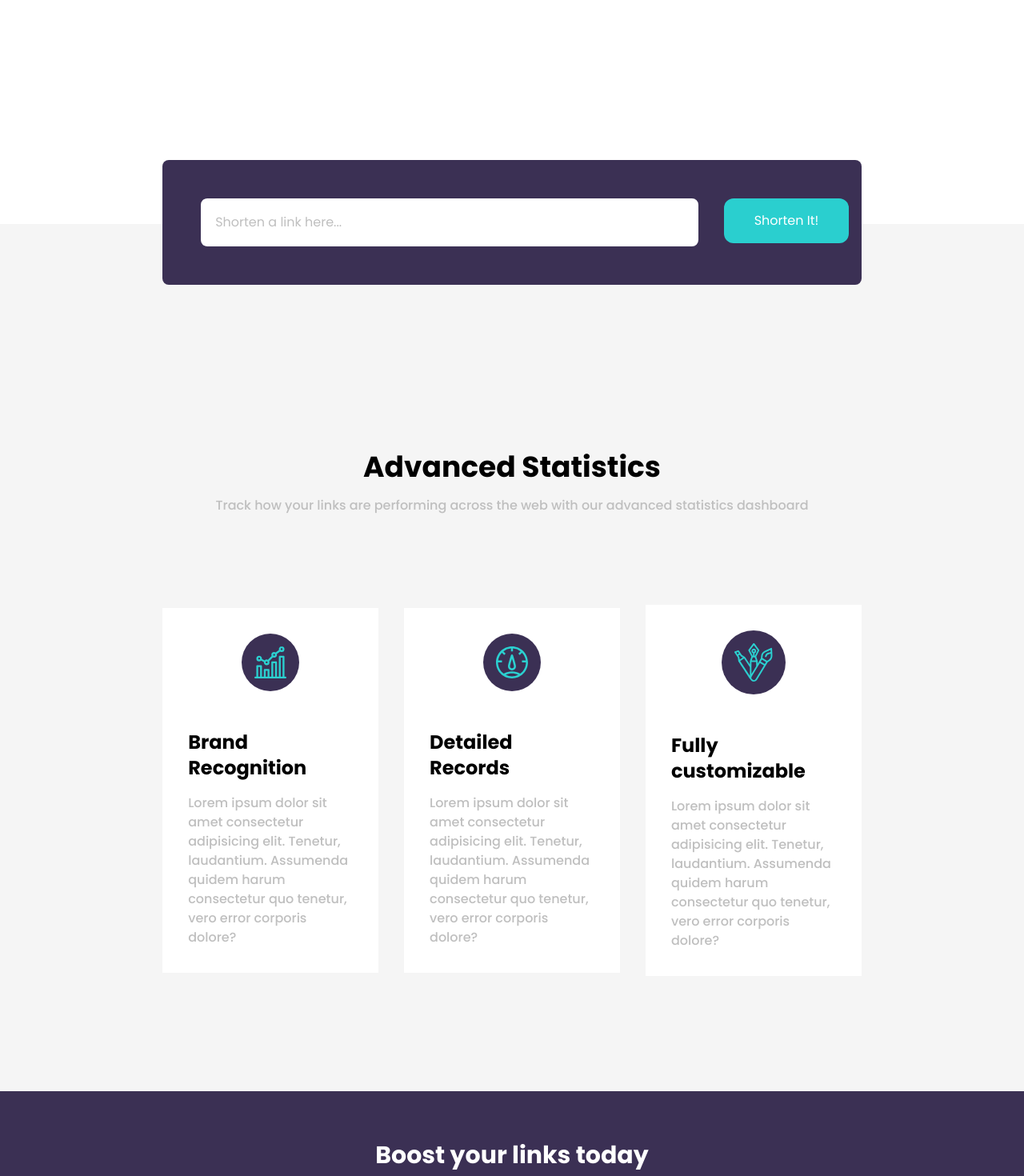
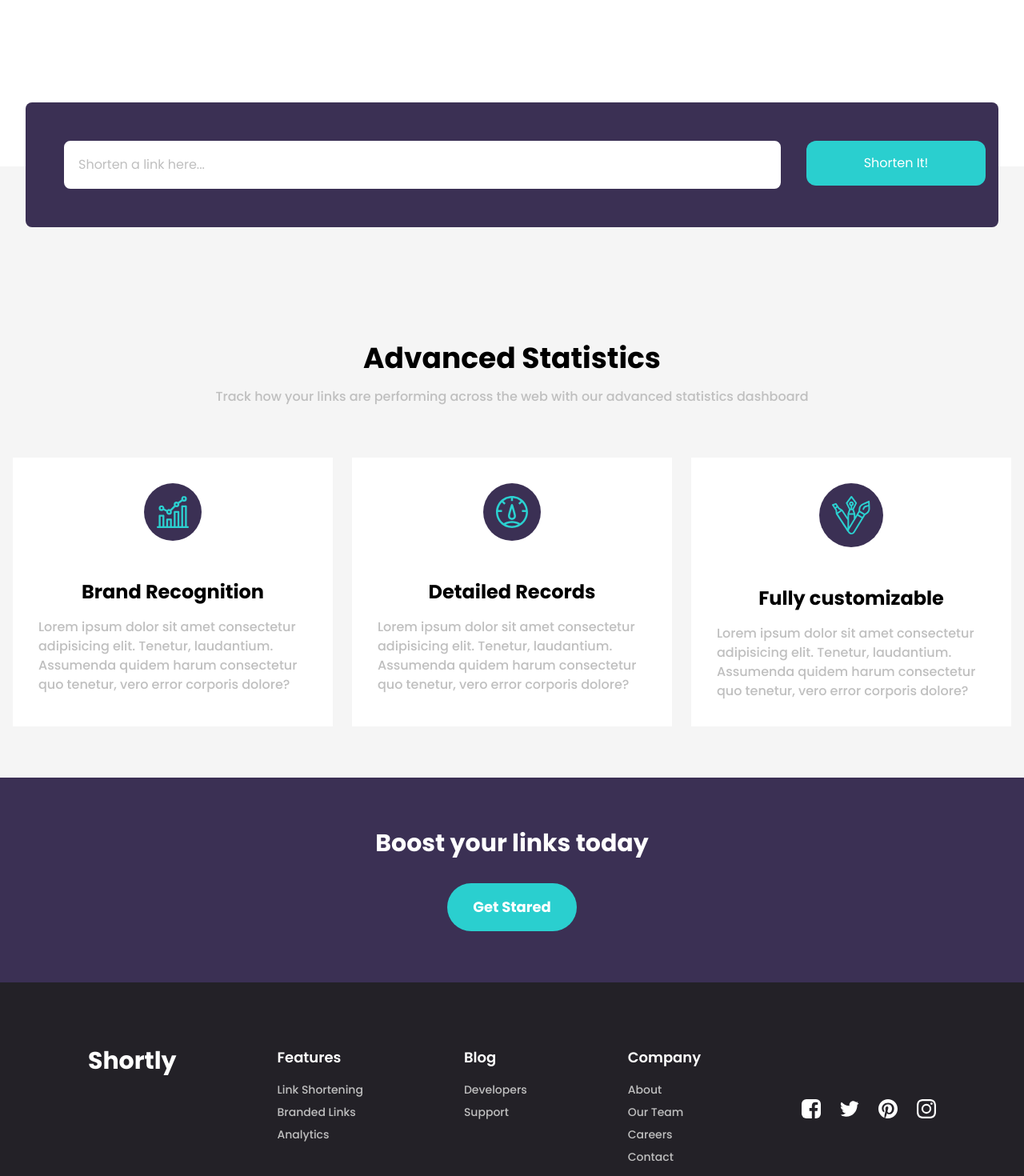
Before and after one commit to krish-98/url-shortner, a React (Create React App) app: page / in a window 1280 px wide. Shown: the part 600-2070 px from the top of the page at 80% size. Built offline with nearby package versions, Linux system fonts and the light colour scheme.

Commit message:
fixed main and footer layout

```diff
--- a/src/components/Footer.jsx
+++ b/src/components/Footer.jsx
@@ -11,7 +11,7 @@ const Footer = () => {
         <h1 className="text-2xl md:text-3xl font-bold text-white">
           Boost your links today
         </h1>
-        <button className="textxl md:text-2xl font-bold text-white bg-Cyan py-4 px-8 rounded-full hover:bg-cyan-200">
+        <button className="textxl lg:text-lg font-bold text-white bg-Cyan py-4 px-8 rounded-full hover:bg-cyan-200">
           Get Stared
         </button>
       </div>
@@ -21,39 +21,39 @@ const Footer = () => {
 
         <div>
           <h3 className="text-lg font-semibold text-white pb-2">Features</h3>
-          <p className="text-sm md:text-base text-Gray my-2 font-medium cursor-pointer hover:text-Cyan">
+          <p className="text-sm text-Gray my-2 font-medium cursor-pointer hover:text-Cyan">
             Link Shortening
           </p>
-          <p className="text-sm md:text-base text-Gray my-2 font-medium cursor-pointer hover:text-Cyan">
+          <p className="text-sm text-Gray my-2 font-medium cursor-pointer hover:text-Cyan">
             Branded Links
           </p>
-          <p className="text-sm md:text-base text-Gray my-2 font-medium cursor-pointer hover:text-Cyan">
+          <p className="text-sm text-Gray my-2 font-medium cursor-pointer hover:text-Cyan">
             Analytics
           </p>
         </div>
 
         <div>
           <h3 className="text-lg font-semibold text-white pb-2">Blog</h3>
-          <p className="text-sm md:text-base text-Gray my-2 font-medium cursor-pointer hover:text-Cyan">
+          <p className="text-sm text-Gray my-2 font-medium cursor-pointer hover:text-Cyan">
             Developers
           </p>
-          <p className="text-sm md:text-base text-Gray my-2 font-medium cursor-pointer hover:text-Cyan">
+          <p className="text-sm text-Gray my-2 font-medium cursor-pointer hover:text-Cyan">
             Support
           </p>
         </div>
 
         <div>
           <h3 className="text-lg font-semibold text-white pb-2">Company</h3>
-          <p className="text-sm md:text-base text-Gray my-2 font-medium cursor-pointer hover:text-Cyan">
+          <p className="text-sm text-Gray my-2 font-medium cursor-pointer hover:text-Cyan">
             About
           </p>
-          <p className="text-sm md:text-base text-Gray my-2 font-medium cursor-pointer hover:text-Cyan">
+          <p className="text-sm text-Gray my-2 font-medium cursor-pointer hover:text-Cyan">
             Our Team
           </p>
-          <p className="text-sm md:text-base text-Gray my-2 font-medium cursor-pointer hover:text-Cyan">
+          <p className="text-sm text-Gray my-2 font-medium cursor-pointer hover:text-Cyan">
             Careers
           </p>
-          <p className="text-sm md:text-base text-Gray my-2 font-medium cursor-pointer hover:text-Cyan">
+          <p className="text-sm text-Gray my-2 font-medium cursor-pointer hover:text-Cyan">
             Contact
           </p>
         </div>
--- a/src/components/Header.jsx
+++ b/src/components/Header.jsx
@@ -9,7 +9,7 @@ const Header = () => {
           <h1 className="text-[3rem] md:text-[3.5rem] leading-tight font-bold text-veryDarkViolet">
             More than just shorter links
           </h1>
-          <p className="text-lg md:text-xl text-gray-400 mt-2 leading-8">
+          <p className="text-lg md:text-lg text-gray-400 mt-2 leading-8">
             Build your brand's recognition and get detailed insights on how your
             links are performing
           </p>
--- a/src/components/Main.jsx
+++ b/src/components/Main.jsx
@@ -6,12 +6,12 @@ import Customizable from "../images/icon-fully-customizable.svg"
 
 const Main = () => {
   return (
-    <main className="mt-28 bg-neutral-100 ">
+    <main className="mt-36 md:mt-10 bg-neutral-100">
       <UrlShortner />
 
-      <section className="text-center md:text-left mx-4">
-        <div className="md:w-[70%] mx-auto">
-          <div className="text-center py-28">
+      <section className="text-center md:text-left px-4">
+        <div className="">
+          <div className="text-center py-16">
             <h1 className="text-4xl font-bold">Advanced Statistics</h1>
             <p className="mt-4 font-medium text-Gray">
               Track how your links are performing across the web with our
@@ -19,45 +19,45 @@ const Main = () => {
             </p>
           </div>
 
-          <div className="md:flex justify-between items-center gap-8">
-            <div className="flex flex-col items-center bg-white mb-36 p-8 ">
+          <div className="md:flex gap-6 max-w-7xl m-auto pb-16">
+            <div className="md:flex-1 flex flex-col items-center bg-white p-8">
               {/* relative after:absolute after:top-[26.3rem] after:bg-Cyan after:w-36 sm:after:w-40 after:h-2 after:rotate-90 md:after:-right-4 md:after:top-28 md:after:translate-x-4 */}
               <div className="bg-DarkViolet p-4 rounded-full">
                 <img src={IconBrand} alt="icon-brand" />
               </div>
-              <h1 className="text-2xl font-bold my-4 mt-12">
+              <h1 className="text-2xl text-center font-bold my-4 mt-12">
                 Brand Recognition
               </h1>
-              <p className="text-Gray font-medium">
+              <p className="text-Gray lg:font-medium">
                 Lorem ipsum dolor sit amet consectetur adipisicing elit.
                 Tenetur, laudantium. Assumenda quidem harum consectetur quo
                 tenetur, vero error corporis dolore?
               </p>
             </div>
 
-            <div className="flex flex-col items-center bg-white mb-36 p-8 ">
+            <div className="md:flex-1 flex flex-col items-center bg-white p-8">
               {/* relative after:absolute after:top-[26.3rem] after:bg-Cyan after:w-36 sm:after:w-40 after:h-2 after:rotate-90 md:after:-right-4 md:after:top-28 md:after:translate-x-4 */}
               <div className="bg-DarkViolet p-4 rounded-full">
                 <img src={Records} alt="records" />
               </div>
-              <h1 className="text-2xl font-bold my-4 mt-12">
+              <h1 className="text-2xl text-center font-bold my-4 mt-12">
                 Detailed Records
               </h1>
-              <p className="text-Gray font-medium">
+              <p className="text-Gray lg:font-medium">
                 Lorem ipsum dolor sit amet consectetur adipisicing elit.
                 Tenetur, laudantium. Assumenda quidem harum consectetur quo
                 tenetur, vero error corporis dolore?
               </p>
             </div>
 
-            <div className="flex flex-col items-center bg-white mb-36 p-8 ">
+            <div className="md:flex-1 flex flex-col items-center bg-white p-8">
               <div className="bg-DarkViolet p-4 rounded-full">
                 <img src={Customizable} alt="customizable" />
               </div>
-              <h1 className="text-2xl font-bold my-4 mt-12">
+              <h1 className="text-2xl text-center font-bold my-4 mt-12">
                 Fully customizable
               </h1>
-              <p className="text-Gray font-medium">
+              <p className="text-Gray lg:font-medium">
                 Lorem ipsum dolor sit amet consectetur adipisicing elit.
                 Tenetur, laudantium. Assumenda quidem harum consectetur quo
                 tenetur, vero error corporis dolore?
--- a/src/components/UrlShortner.jsx
+++ b/src/components/UrlShortner.jsx
@@ -46,10 +46,10 @@ const UrlShortner = () => {
   }
 
   return (
-    <section className="relative -top-20 m-4">
+    <section className="relative -top-20 px-4 md:px-8">
       <form
         onSubmit={URLShortner}
-        className="w-full md:flex bg-DarkViolet p-12  md:w-[70%] mx-auto rounded-lg  "
+        className="w-full md:flex bg-DarkViolet p-12 max-w-7xl mx-auto rounded-lg"
       >
         <div className="w-full my-4 md:my-0 md:w-[80%]">
           <label htmlFor="">
```
